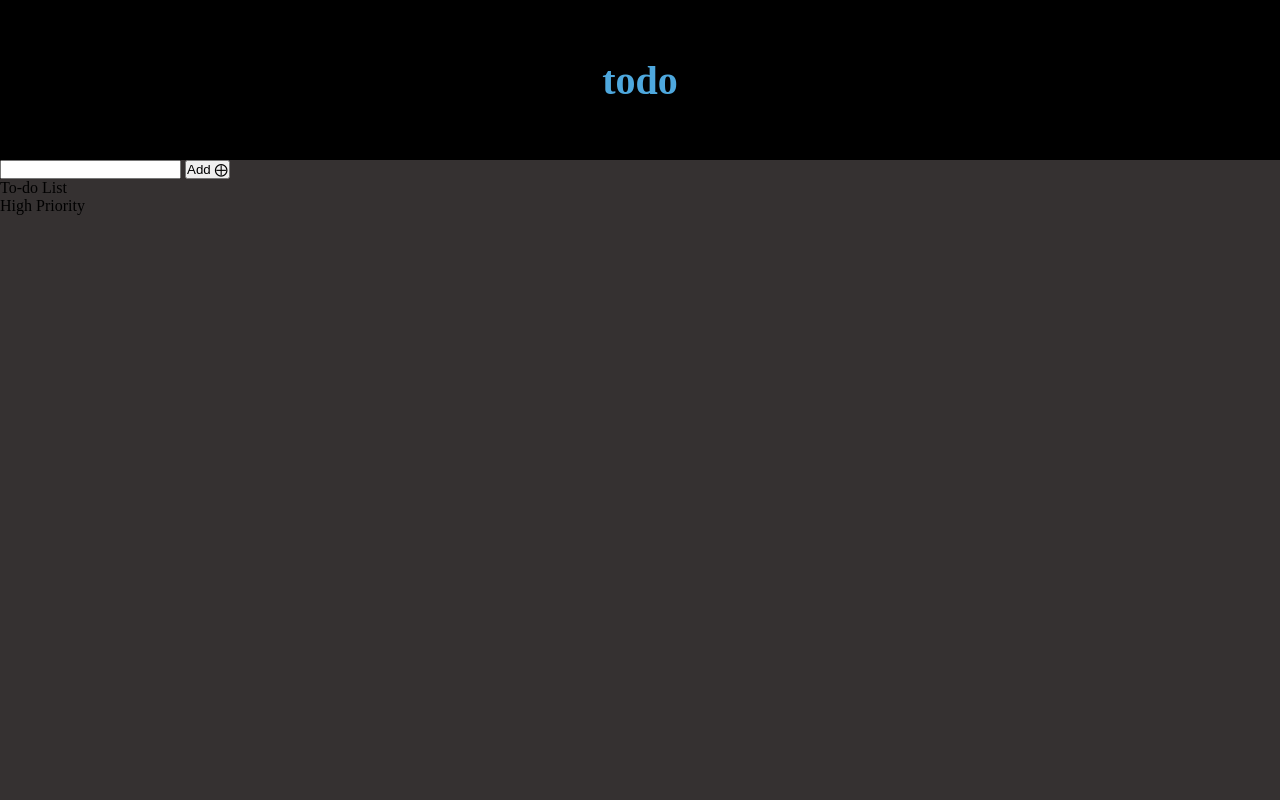
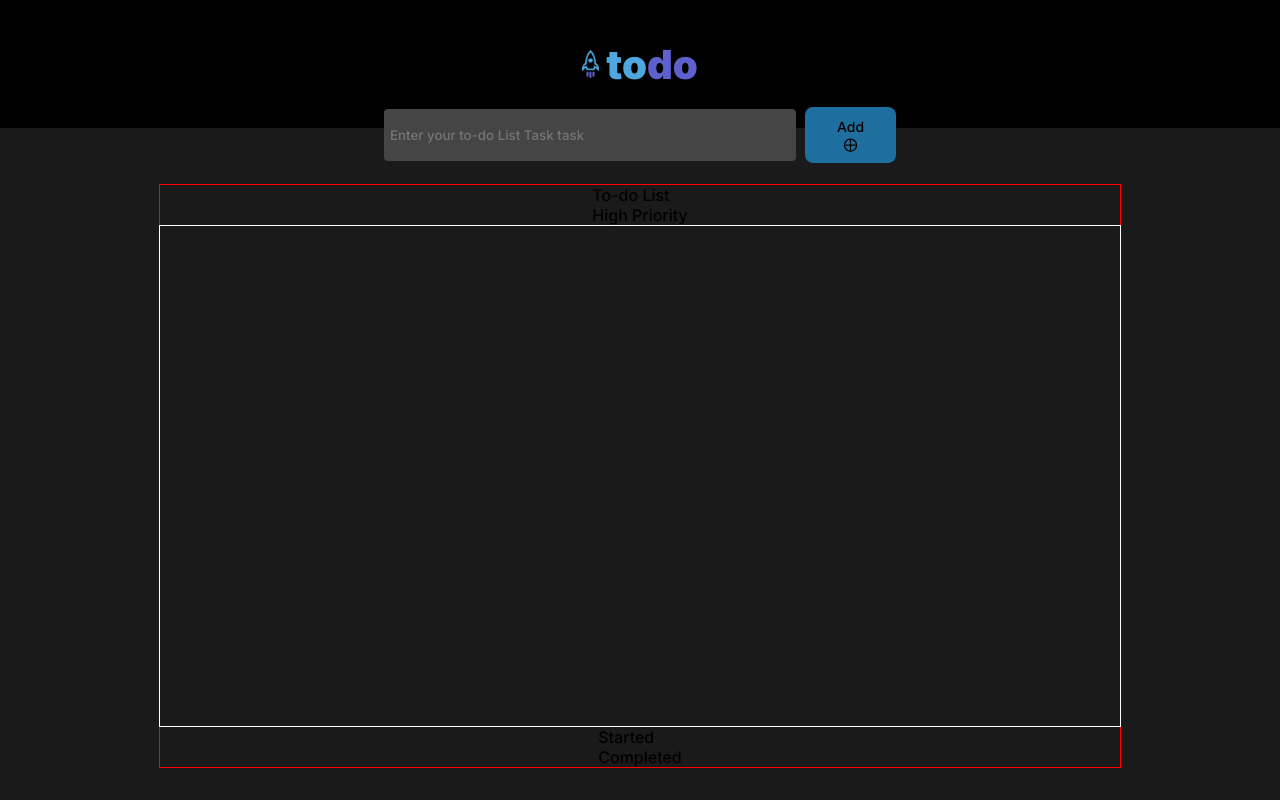
Before and after one commit to devDebasishMandal/To-DoList, a plain HTML site: page index.html in a window 1280 px wide. Drawn offline with Linux system fonts and the light colour scheme.

Commit message:
made some UI changes

```diff
--- a/index.html
+++ b/index.html
@@ -1,25 +1,28 @@
 <!DOCTYPE html>
 <html lang="en">
+
 <head>
     <meta charset="UTF-8">
     <meta name="viewport" content="width=device-width, initial-scale=1.0">
     <title>Document</title>
     <link rel="stylesheet" href="style.css">
 </head>
+
 <body>
     <div id="main">
 
         <div id="black">
-       <h1 id="heading">todo</h1>
+            <img src="./rocket.png" alt="" class="rocket">
+            <h1 id="heading"><span class="to">to</span>do</h1>
         </div>
-
         <div id="grey">
             <div id="addTask">
-            <form action="">
-                <input type="text">
-            <button type="submit">Add ⨁</button>
+                <form action="" id="form">
+                    <input type="text" placeholder="Enter your to-do List Task task">
+                    <button type="submit" id="addButton" onclick="">Add ⨁</button>
                 </form>
             </div>
+            <div id="main-task">
                 <div id="task-heading">
                     <p>To-do List</p>
                     <p>High Priority</p>
@@ -28,12 +31,18 @@
 
                 </div>
                 <div id="task-footer">
-         <div id="started"></div>
-         <div id="completed"></div>
+                    <div id="started">
+                        <p>Started</p>
+                    </div>
+                    <div id="completed">
+                        <p>Completed</p>
+                    </div>
+                </div>
             </div>
         </div>
     </div>
 
     <script src="script.js"></script>
 </body>
+
 </html>
--- a/style.css
+++ b/style.css
@@ -1,46 +1,98 @@
-*{
+@import url("https://fonts.googleapis.com/css2?family=Inter:wght@300;500;700;900&display=swap");
+
+* {
   margin: 0;
   padding: 0;
+  font-family: 'Inter', sans-serif;
 }
 
 :root {
   --main-bg-color: pink;
 }
 
-
-
-
-#main{
+#main {
   display: flex;
   align-items: center;
   justify-content: center;
   flex-direction: column;
   width: 100vw;
   height: 100vh;
+
 }
 
-
-
-#black{
+#black {
   background-color: #000;
   height: 20%;
   width: 100%;
   display: flex;
   align-items: center;
   justify-content: center;
-
 }
 
-#heading{
-color:#4EA8DE;
+#heading {
+  color: #5e60ce;
   font-size: 40px;
-font-style: normal;
   font-weight: 900;
-line-height: normal;
 }
 
-#grey{
-    background-color: rgb(53, 49, 49);
-    height: 80%;
+.to {
+  color: #4ea8de;
+}
+.rocket {
+  padding-right: 7px;
+  height: 28px;
+}
+#grey {
+  background-color: rgb(26,26,26,1);
+  height: 100%;
   width: 100%;
+  display: flex;
+  flex-direction: column;
+  align-items: center;
+  padding-bottom: 32px;
 }
+#addTask{
+  width: 80%;
+}
+#form{
+  position: relative;
+   top:-21px;
+   left:25%;
+   display: flex;
+   align-items: center;
+   justify-content: center;
+   gap:9px;
+   width: 50%;
+}
+
+#form>input{
+  background-color:rgba(69, 69, 69, 1);
+  border: none;
+  border-radius:4px;
+  height: 40px;
+  width:100%;
+  padding: 6px;
+}
+#form>button{
+padding: 11px 28px;
+border: none;
+border-radius: 8px;
+font-size: 14px;
+font-weight:500;
+background-color: rgba(30, 111, 159, 1);
+display: flex;
+}
+#main-task{
+  border: 1px solid red;
+  display: flex;
+  flex-direction: column;
+  justify-content: center;
+  align-items: center;
+  width: 75%;
+}
+
+#tasks{
+  width: 100%;
+  height: 500px;
+  border: 1px solid white;
+}
```
Lines whose indentation alone changed are shown as unchanged.
